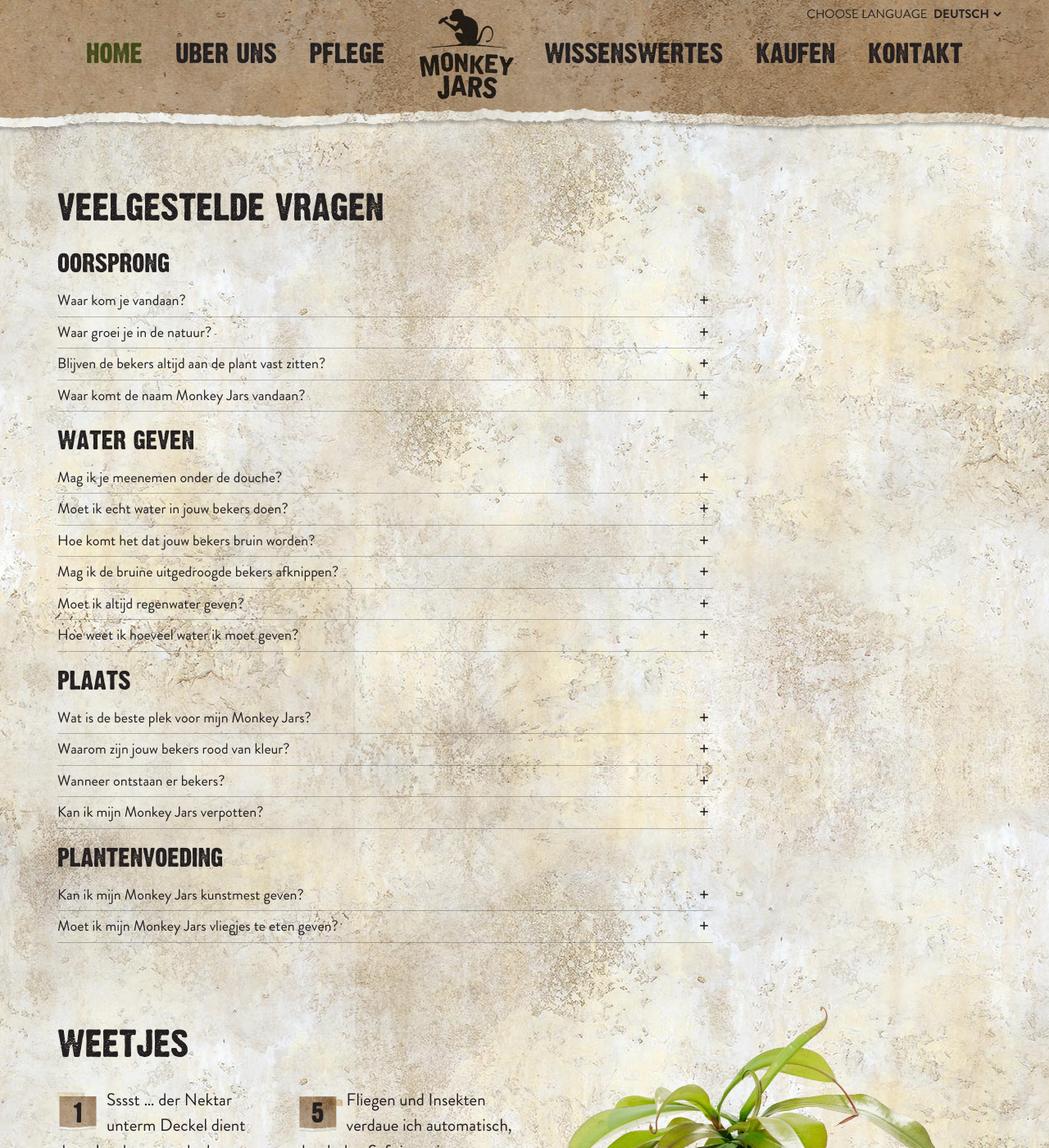
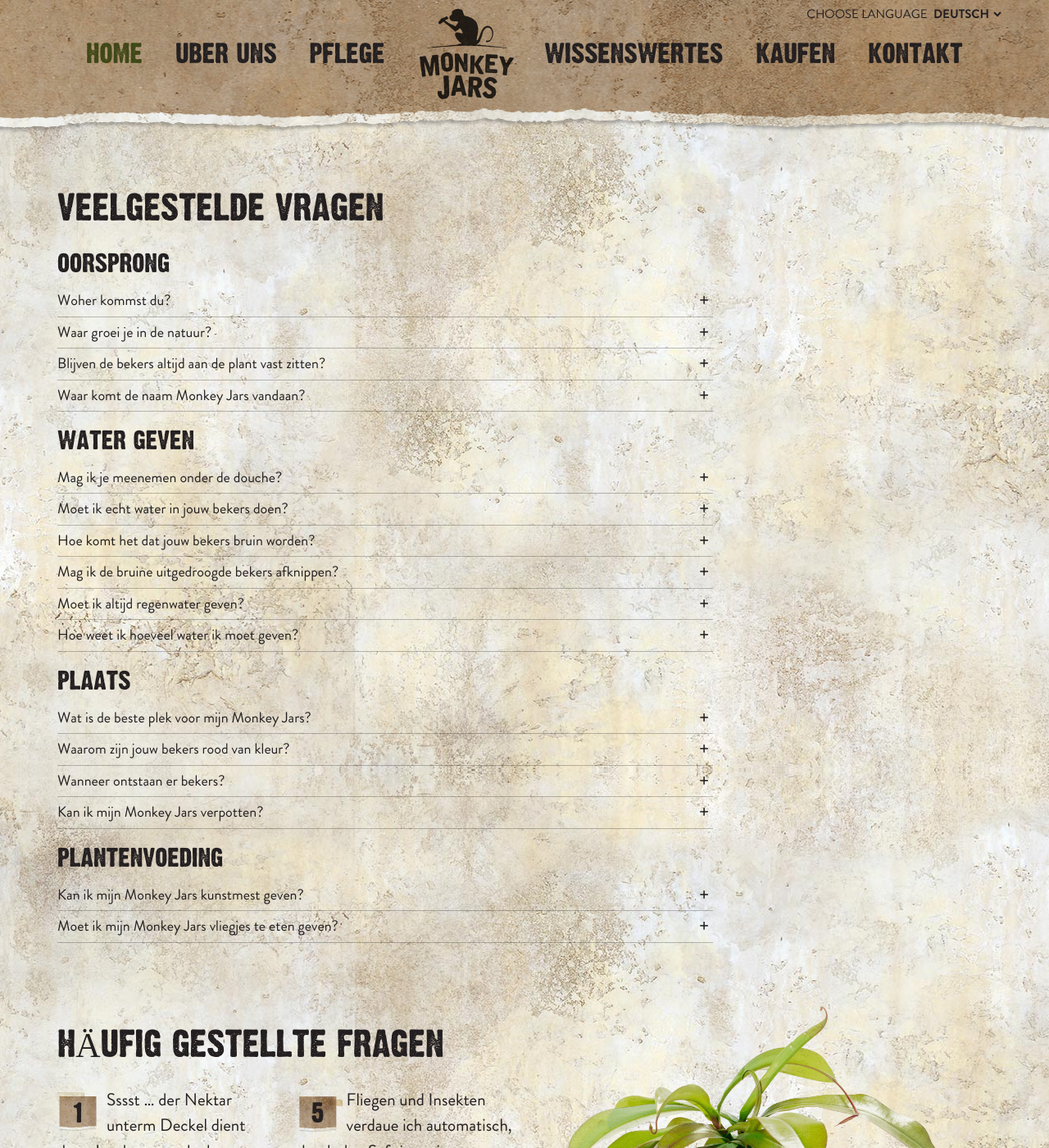
Before and after one commit to jhvanderschee/monkeyjars_de, a Jekyll site: the page built from wissenswertes/index.md, in a window 1280 px wide and 1400 px high. Shown: the whole window at 82% size. Built offline with Jekyll 4.4.1, drawn with Linux system fonts in a browser that asks for light colours; part of the change alters nothing that is shown.

Commit message:
Updated 'wissenswertes/index.md' via CloudCannon

```diff
--- a/wissenswertes/index.md
+++ b/wissenswertes/index.md
@@ -1,12 +1,12 @@
 ---
-title: Weetjes
+title: HÄUFIG GESTELLTE FRAGEN
 layout: weetjes
 oorsprong:
-  - title: Waar kom je vandaan?
+  - title: Woher kommst du?
     content: >-
-      Van oorsprong kom ik uit het tropisch regenwoud van Borneo en omstreken.
-      Daar kan het flink regenen! Daarom houd ik ook van veel water en een hoge
-      luchtvochtigheid.
+      Ursprünglich stamme ich aus dem tropischen Regenwald von Borneo und
+      Umgebung. Dort kann es ganz schön heftig regnen ... Deshalb liebe ich auch
+      viel Wasser und eine hohe Luftfeuchtigkeit.
   - title: Waar groei je in de natuur?
     content: >-
       In de natuur groei ik tussen de bomen in de jungle. Voor mij een ideale
```
